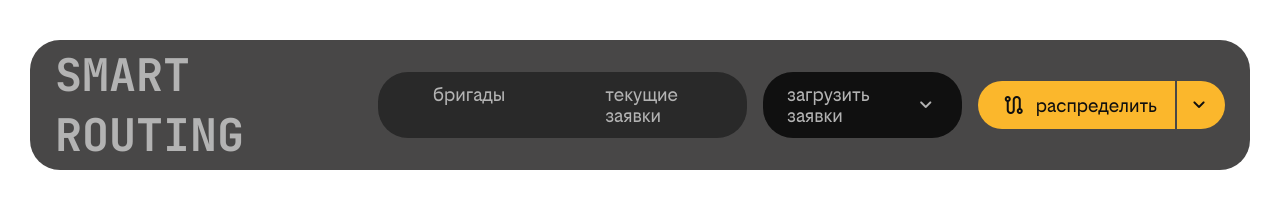
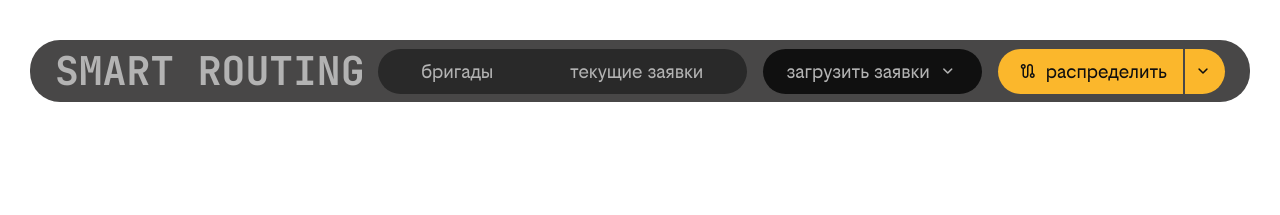
Before and after one commit to Orlksu/voting-mini-app, a React (Vite) app in the folder frontend/: page / in a window 1280 px wide. Shown: the top 215 px of the page. Built offline with nearby package versions, Linux system fonts and the light colour scheme; no server answers.

Commit message:
style: align header controls height and prevent text wrapping
All controls use one --control-height (45px, the nav pill), icons match
the 20px text, spacing shrinks on narrow screens.

```diff
--- a/frontend/src/components/Header/Header.module.css
+++ b/frontend/src/components/Header/Header.module.css
@@ -1,4 +1,6 @@
 .headerContainer {
+  --control-height: 45px;
+
   pointer-events: auto;
 
   background-color: rgb(27,26,26, 0.8);
@@ -14,16 +16,19 @@
 
   nav {
     display: flex;
+    align-items: center;
+    height: var(--control-height);
     background: #292929;
-    padding: 7px 10px;
+    padding: 0 10px;
     border-radius: 30px;
     gap: 10px;
 
     p {
       cursor: pointer;
       font-size: 20px;
+      white-space: nowrap;
       color: #B3B3B3;
-      padding: 5px 45px;
+      padding: 5px clamp(18px, 2.6vw, 45px);
       border-radius: 30px;
     }
 
@@ -38,11 +43,13 @@
     cursor: pointer;
     display: flex;
     align-items: center;
-    gap: 10px;
+    gap: 8px;
     font-size: 20px;
+    white-space: nowrap;
+    height: var(--control-height);
     color: #B3B3B3;
     background: #101010;
-    padding: 12px 24px;
+    padding: 0 24px;
     border-radius: 30px;
   }
 }
@@ -74,7 +81,8 @@
 .title {
   color: #b3b3b3;
   font-weight: 900;
-  font-size: 45px;
+  font-size: clamp(30px, 3.1vw, 45px);
+  white-space: nowrap;
   font-family: var(--font-mono), monospace;
 }
 
@@ -177,6 +185,10 @@
   }
 }
 
+.headerContainer :global(.material-symbols-rounded) {
+  font-size: 20px;
+}
+
 .optimizeGroup {
   position: relative;
   display: flex;
@@ -188,6 +200,8 @@
   cursor: pointer;
   display: flex;
   align-items: center;
+  height: var(--control-height);
+  white-space: nowrap;
 
   font: inherit;
   font-size: 20px;
@@ -197,13 +211,13 @@
 }
 
 .optimize {
-  gap: 10px;
-  padding: 12px 18px 12px 24px;
+  gap: 8px;
+  padding: 0 16px 0 20px;
   border-radius: 30px 0 0 30px;
 }
 
 .optimizeToggle {
-  padding: 12px 14px 12px 10px;
+  padding: 0 12px 0 8px;
   border-radius: 0 30px 30px 0;
 }
 
```
